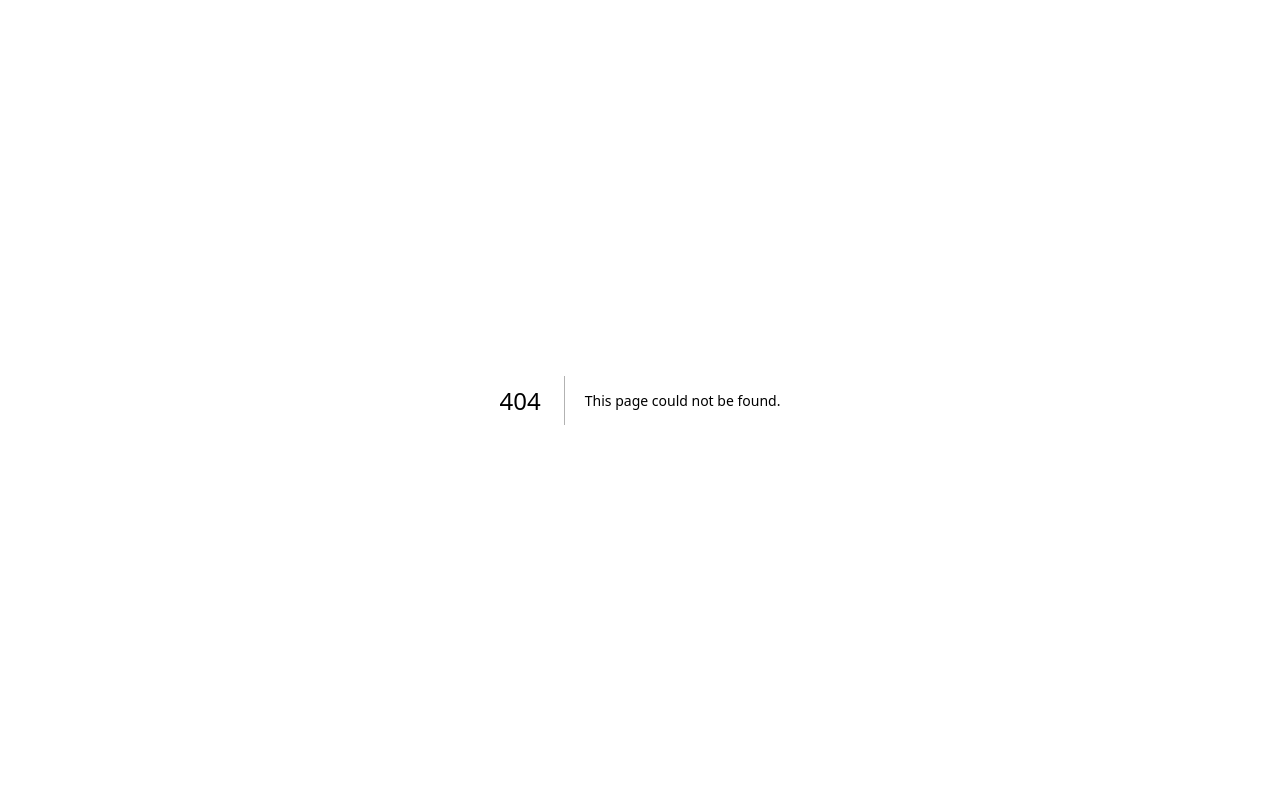
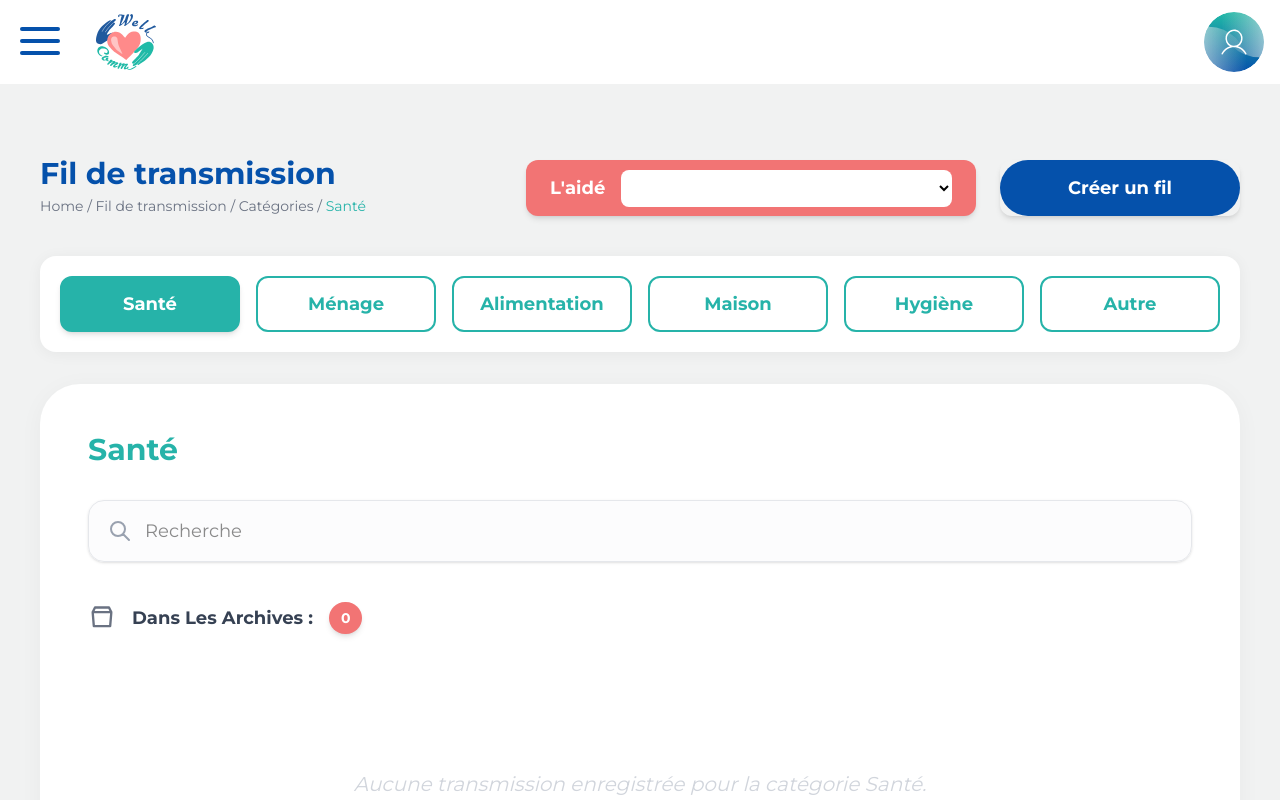
Before and after one commit to TheGamerFarmer/Well-Comm, a Next.js app in the folder site-web/: page /fil in a window 1280 px wide. Before the commit this address had no page. Shown: the top 800 px of the page. Built offline with nearby package versions, Linux system fonts and the light colour scheme.

Commit message:
added frontend for the channel page

```diff
--- /dev/null
+++ b/site-web/app/fil/layout.tsx
@@ -0,0 +1,11 @@
+import HeaderLoged from '@/components/HeaderLoged';
+
+export default function PagesLayout({ children }: { children: React.ReactNode }) {
+    return (
+
+        <div className="flex flex-col min-h-screen ">
+            <HeaderLoged />
+            <main className="bg-[#f1f2f2] flex-1">{children}</main>
+        </div>
+    )
+}
--- /dev/null
+++ b/site-web/app/fil/page.tsx
@@ -0,0 +1,97 @@
+"use client";
+
+import { useState } from "react";
+import { Button } from "@/components/ButtonMain";
+
+export default function FilDeTransmission() {
+    const categories = ["Santé", "Ménage", "Alimentation", "Maison", "Hygiène", "Autre"];
+
+    const [activeCategory, setActiveCategory] = useState("Santé");
+    const [searchQuery, setSearchQuery] = useState("");
+
+    const aideNom = "";
+    const archiveCount = 0;
+    const channels = [];
+
+    return (
+        <div className="w-full p-6 md:p-10 font-montserrat min-h-screen bg-[#f1f2f2]">
+            <div className="flex flex-col lg:flex-row justify-between items-start lg:items-end mb-10 gap-6 w-full pt-12 md:pt-8">
+                <div className="flex-1">
+                    <h1 className="text-3xl font-bold text-[#0551ab]">Fil de transmission</h1>
+                    <nav className="text-sm text-gray-500 mt-1">
+                        Home / Fil de transmission / Catégories / <span className="text-[#26b3a9] font-medium">{activeCategory}</span>
+                    </nav>
+                </div>
+
+                <div className="flex flex-col sm:flex-row items-center gap-6 w-full lg:w-auto">
+                    <div className="bg-[#f27474] text-white px-6 py-3 rounded-xl flex items-center gap-4 shadow-md h-[56px] w-full sm:w-[450px]">
+                        <span className="font-bold text-lg whitespace-nowrap">L'aidé</span>
+                        <select className="bg-white text-black rounded-lg px-4 py-2 outline-none flex-1 text-base font-medium cursor-pointer">
+                            <option value="">{aideNom}</option>
+                        </select>
+                    </div>
+
+					<div className="w-full sm:w-[240px] [&_button]:w-full [&_button]:h-[56px] [&_button]:text-lg [&_button]:font-bold shadow-md rounded-xl overflow-hidden">
+						<Button variant="primary">
+							Créer un fil
+						</Button>
+					</div>
+                </div>
+            </div>
+
+            <div className="bg-white p-5 rounded-2xl shadow-[0_2px_15px_rgba(0,0,0,0.05)] mb-8 flex flex-wrap justify-between gap-4 w-full">
+                {categories.map((cat) => (
+                    <button
+                        key={cat}
+                        onClick={() => setActiveCategory(cat)}
+                        className={`flex-1 min-w-[130px] py-3 px-5 rounded-xl border-2 font-bold text-lg transition-all ${
+                            activeCategory === cat
+                            ? "bg-[#26b3a9] text-white border-[#26b3a9] shadow-md"
+                            : "text-[#26b3a9] border-[#26b3a9] hover:bg-[#26b3a9]/5"
+                        }`}
+                    >
+                        {cat}
+                    </button>
+                ))}
+            </div>
+
+            <div className="bg-white rounded-[2.5rem] shadow-[0_4px_25px_rgba(0,0,0,0.04)] p-8 md:p-12 w-full min-h-[70vh]">
+                <h2 className="text-[#26b3a9] font-bold text-3xl mb-8">{activeCategory}</h2>
+
+                <div className="relative mb-10">
+                    <span className="absolute inset-y-0 left-0 pl-5 flex items-center pointer-events-none">
+                        <svg className="h-6 w-6 text-gray-400" fill="none" stroke="currentColor" viewBox="0 0 24 24">
+                            <path strokeLinecap="round" strokeLinejoin="round" strokeWidth="2" d="M21 21l-6-6m2-5a7 7 0 11-14 0 7 7 0 0114 0z" />
+                        </svg>
+                    </span>
+                    <input
+                        type="text"
+                        placeholder="Recherche"
+                        value={searchQuery}
+                        onChange={(e) => setSearchQuery(e.target.value)}
+                        className="w-full pl-14 pr-6 py-4 bg-gray-50/50 border border-gray-200 rounded-2xl focus:outline-none focus:ring-4 focus:ring-[#26b3a9]/10 transition-all text-lg shadow-sm"
+                    />
+                </div>
+
+                {/* Archives */}
+                <div className="flex items-center gap-4 mb-10 text-gray-700">
+                    <svg className="w-7 h-7 text-gray-500" fill="none" stroke="currentColor" viewBox="0 0 24 24">
+                        <path d="M20 7H4M20 7L19 19H5L4 7M20 7L18 3H6L4 7" strokeWidth="2" strokeLinecap="round" strokeLinejoin="round"/>
+                    </svg>
+                    <span className="text-lg font-semibold">Dans Les Archives :</span>
+                    <span className="bg-[#f27474] text-white text-sm font-black px-3 py-1.5 rounded-full shadow-md">
+                        {archiveCount}
+                    </span>
+                </div>
+
+                <div className="space-y-6">
+                    {channels.length === 0 && (
+                        <div className="flex flex-col items-center justify-center py-24 text-gray-300">
+                            <p className="text-xl font-medium italic">Aucune transmission enregistrée pour la catégorie {activeCategory}.</p>
+                        </div>
+                    )}
+                </div>
+            </div>
+        </div>
+    );
+}
--- a/site-web/components/BurgerScreen.tsx
+++ b/site-web/components/BurgerScreen.tsx
@@ -21,7 +21,7 @@ const BurgerScreen = () => {
         { text: "L’aidé", iconWhite: "/images/icons/white/icons-patient.svg", iconBlue: "/images/icons/blue/icons-patient.svg", href: "/" },
         { text: "Calendrier", iconWhite: "/images/icons/white/solar-calendar-outline.svg", iconBlue: "/images/icons/blue/solar-calendar-outline(1).svg", href: "/calendar" },
         { text: "Résumé", iconWhite: "/images/icons/white/icons-bell.svg", iconBlue: "/images/icons/blue/icons-bell(1).svg", href: "/" },
-        { text: "Fil de transmission", iconWhite: "/images/icons/white/icons-message.svg", iconBlue: "/images/icons/blue/ep-message.svg", href: "/" },
+        { text: "Fil de transmission", iconWhite: "/images/icons/white/icons-message.svg", iconBlue: "/images/icons/blue/ep-message.svg", href: "/fil" },
         { text: "Médecin", iconWhite: "/images/icons/white/hugeicons-doctor-03.svg", iconBlue: "/images/icons/blue/hugeicons-doctor-03(1).svg", href: "/" },
         { text: "Assistants", iconWhite: "/images/icons/white/lucide-users.svg", iconBlue: "/images/icons/blue/lucide-users(1).svg", href: "/" },
     ];
```
